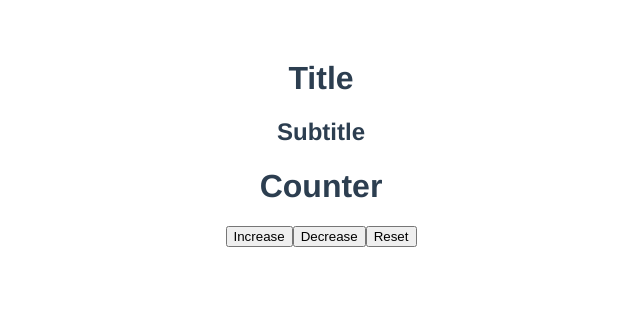
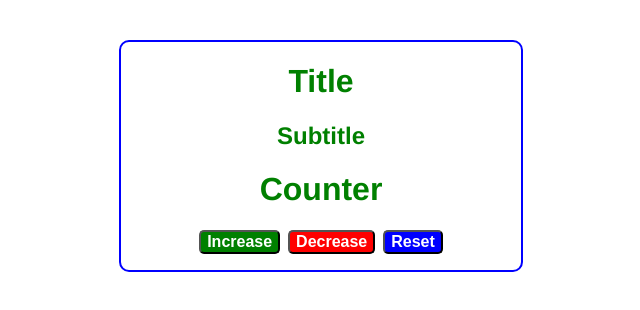
Before and after one commit to Ivan583/v-counter, a Vue app: page / in a window 1280 px wide. Shown: the top 310 px of the page, without its empty margins (319-959 px from the left). Built offline with nearby package versions, Linux system fonts and the light colour scheme.

Commit message:
Добавление стилей

```diff
--- a/src/App.vue
+++ b/src/App.vue
@@ -3,8 +3,8 @@
     <h1>Title</h1>
     <h2>Subtitle</h2>
     <h1>Counter</h1>
-    <button>Increase</button>
-    <button>Decrease</button>
+    <button class="inc">Increase</button>
+    <button class="dec">Decrease</button>
     <button>Reset</button>
   </div>
 </template>
@@ -18,8 +18,28 @@ export default {};
   font-family: Avenir, Helvetica, Arial, sans-serif;
   -webkit-font-smoothing: antialiased;
   -moz-osx-font-smoothing: grayscale;
+  width: 400px;
+  border: 2px solid blue;
+  border-radius: 10px;
   text-align: center;
-  color: #2c3e50;
-  margin-top: 60px;
+  color: green;
+  margin: 40px auto;
+}
+
+button {
+  font-size: 1rem;
+  font-weight: bold;
+  color: white;
+  background-color: blue;
+  border-radius: 5px;
+  margin: 0 0.25rem 1rem;
+}
+
+.inc {
+  background-color: green;
+}
+
+.dec {
+  background-color: red;
 }
 </style>
```
